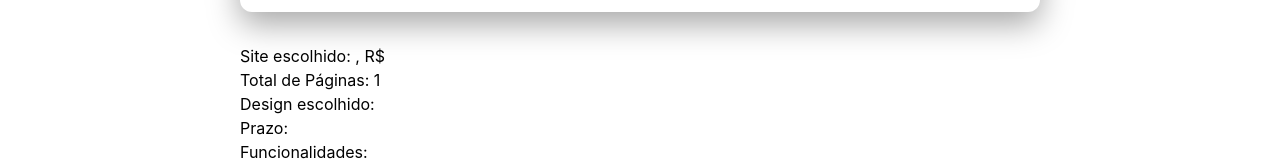
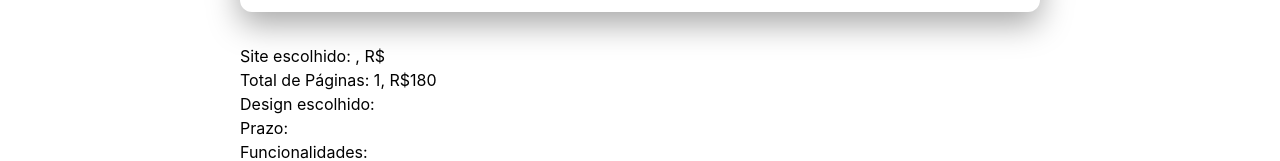
Before and after one commit to EvelynnBR/OrcaWeb, a React (Vite) app: page /orcamento in a window 1280 px wide. Shown: the part 631-792 px from the top of the page. Built offline with nearby package versions, Linux system fonts and the light colour scheme.

Commit message:
feat: adiciona totalPrice ao InputRange e atualiza Estimate para exibir o preço total

```diff
--- a/src/components/Range.tsx
+++ b/src/components/Range.tsx
@@ -2,17 +2,21 @@ import { useState } from "react";
 
 type TotalPages = {
   totalPages: number;
+  totalPrice: number;
 };
 
 type PagesProps = {
   onChange?: (data: TotalPages) => void;
 };
 
+const price = 180;
+
 export default function InputRange({ onChange }: PagesProps) {
   const [pages, setPages] = useState(1);
   const min = 1;
   const max = 20;
   const percentage = ((pages - min) / (max - min)) * 100;
+
   return (
     <div className="flex items-center gap-3">
       <input
@@ -22,10 +26,11 @@ export default function InputRange({ onChange }: PagesProps) {
         value={pages}
         onChange={(event) => {
           const newPages = Number(event.target.value);
+          const totalPrice = newPages * price;
 
           setPages(newPages);
 
-          onChange?.({ totalPages: newPages });
+          onChange?.({ totalPages: newPages, totalPrice: totalPrice });
         }}
         className="range"
         style={{
--- a/src/pages/Estimate.tsx
+++ b/src/pages/Estimate.tsx
@@ -14,8 +14,9 @@ type CheckedItem = {
 export default function Estimate() {
   const [siteType, setSiteType] = useState("");
   const [typePrice, setTypePrice] = useState("");
+  const [pages, setPages] = useState<number>(1);
+  const [pagesPrice, setPagesPrice] = useState<number>(180);
 
-  const [pages, setPages] = useState<number>(1);
   const [design, setDesign] = useState("");
   const [prazo, setPrazo] = useState("");
   const [functionality, setFunctionality] = useState<CheckedItem[]>([]);
@@ -51,6 +52,7 @@ export default function Estimate() {
             <InputRange
               onChange={(pages) => {
                 setPages(pages.totalPages);
+                setPagesPrice(pages.totalPrice);
               }}
             />
           </div>
@@ -88,7 +90,9 @@ export default function Estimate() {
         <span>
           Site escolhido: {siteType}, R${typePrice}
         </span>
-        <span>Total de Páginas: {pages}</span>
+        <span>
+          Total de Páginas: {pages}, R${pagesPrice}
+        </span>
         <span>Design escolhido: {design}</span>
         <span>Prazo: {prazo}</span>
         <span>
```
